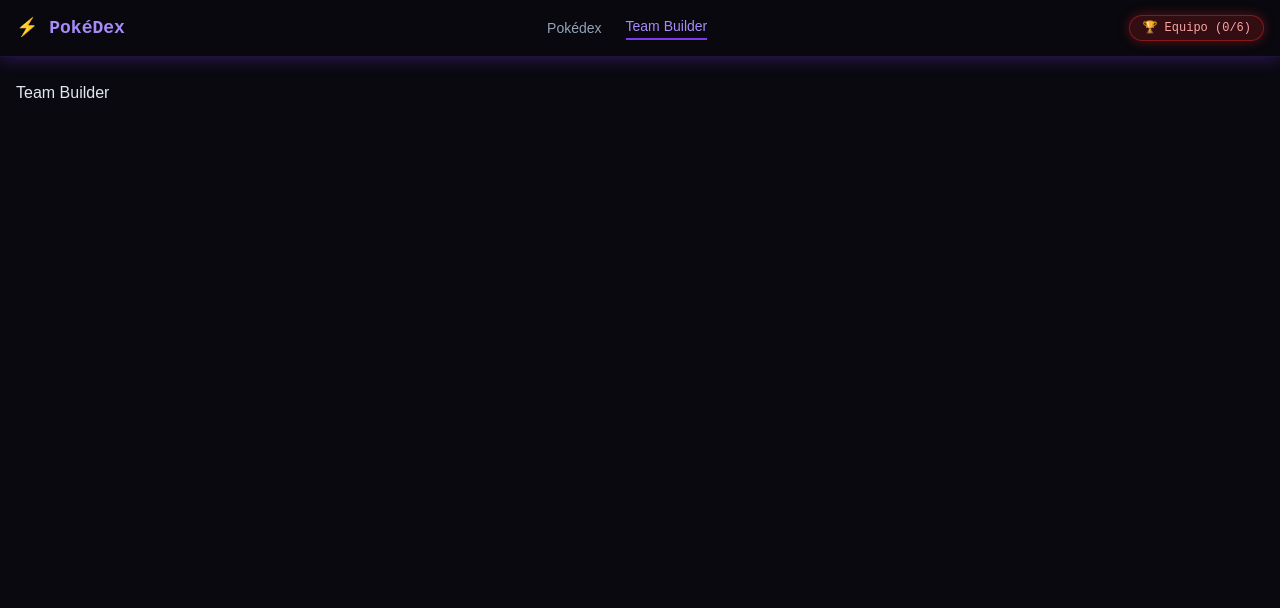
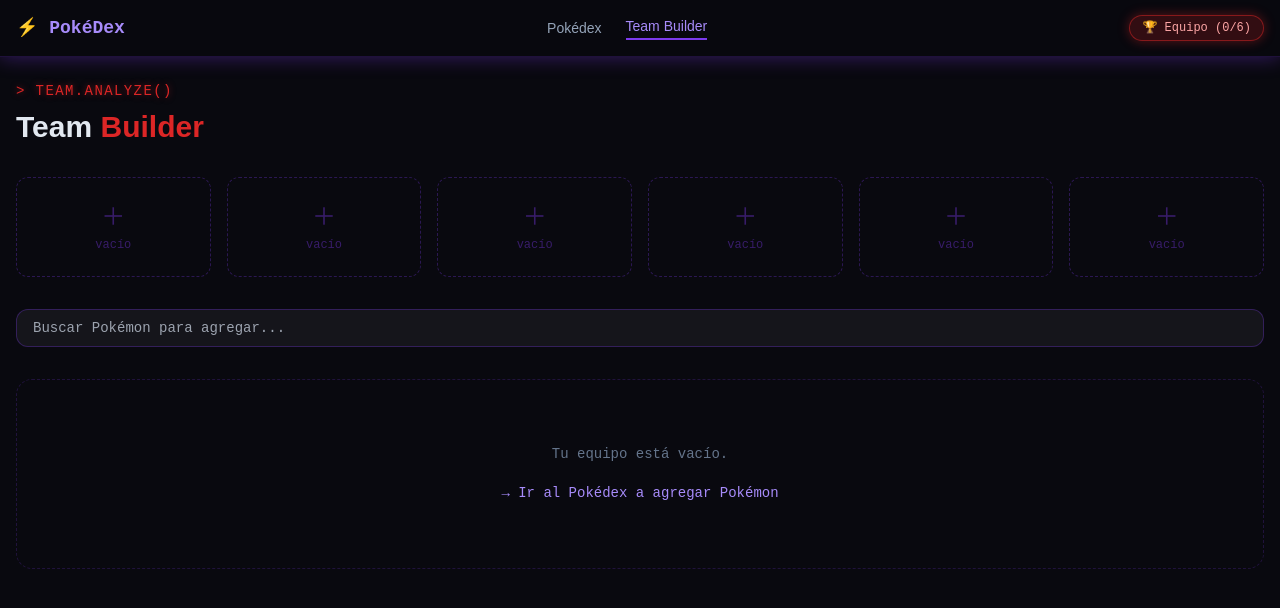
Before and after one commit to edeiker28/pokedex, a React (Vite) app: page /team in a window 1280 px wide. Shown: the top 608 px of the page. Built offline with nearby package versions, Linux system fonts and the light colour scheme.

Commit message:
feat: implement TeamBuilder with type coverage analysis

```diff
--- a/src/pages/TeamBuilder.tsx
+++ b/src/pages/TeamBuilder.tsx
@@ -1 +1,173 @@
-export default function TeamBuilder() { return <div>Team Builder</div> }
+import { useState } from 'react'
+import { Link } from 'react-router-dom'
+import { motion, AnimatePresence } from 'framer-motion'
+import { useTeamStore } from '../store/teamStore'
+import { analyzeTeamWeaknesses } from '../constants/typeChart'
+import { getTypeColor } from '../constants/typeColors'
+import { usePokemonSearch } from '../hooks/usePokemons'
+import TypeBadge from '../components/TypeBadge'
+
+export default function TeamBuilder() {
+  const { team, removeFromTeam, clearTeam, addToTeam } = useTeamStore()
+  const [searchQuery, setSearchQuery] = useState('')
+
+  const searchResult = usePokemonSearch(searchQuery)
+
+  const teamTypes = team.map(p => p.types)
+  const weaknesses = analyzeTeamWeaknesses(teamTypes)
+
+  const sortedWeaknesses = Object.entries(weaknesses)
+    .sort((a, b) => b[1] - a[1])
+
+  const handleAddFromSearch = () => {
+    if (!searchResult.data) return
+    const p = searchResult.data
+    addToTeam({
+      id: p.id,
+      name: p.name,
+      types: p.types.map((t: { type: { name: string } }) => t.type.name),
+      sprite: p.sprites.front_default,
+    })
+    setSearchQuery('')
+  }
+
+  return (
+    <div>
+      <motion.p initial={{ opacity: 0 }} animate={{ opacity: 1 }} className="font-mono text-gamer-red text-sm mb-2 tracking-widest uppercase" style={{ textShadow: '0 0 6px rgba(220,38,38,0.5)' }}>
+        &gt; team.analyze()
+      </motion.p>
+      <motion.h1 initial={{ opacity: 0, y: 10 }} animate={{ opacity: 1, y: 0 }} className="text-3xl font-bold mb-8">
+        Team <span className="text-gamer-red">Builder</span>
+      </motion.h1>
+
+      <div className="grid grid-cols-3 sm:grid-cols-6 gap-4 mb-8">
+        {Array.from({ length: 6 }).map((_, i) => {
+          const pokemon = team[i]
+          return (
+            <AnimatePresence key={i} mode="wait">
+              {pokemon ? (
+                <motion.div
+                  key={pokemon.id}
+                  initial={{ opacity: 0, scale: 0.8 }}
+                  animate={{ opacity: 1, scale: 1 }}
+                  exit={{ opacity: 0, scale: 0.8 }}
+                  className="relative rounded-xl p-3 text-center"
+                  style={{
+                    background: `linear-gradient(135deg, ${getTypeColor(pokemon.types[0])}18, #09090f)`,
+                    border: `1px solid ${getTypeColor(pokemon.types[0])}55`,
+                    boxShadow: `0 0 10px ${getTypeColor(pokemon.types[0])}22`,
+                  }}
+                >
+                  <button
+                    onClick={() => removeFromTeam(pokemon.id)}
+                    className="absolute top-1 right-1 text-gamer-red/60 hover:text-gamer-red text-xs transition-colors"
+                  >
+                    ✕
+                  </button>
+                  <Link to={`/pokedex/${pokemon.id}`}>
+                    <div
+                      className="w-12 h-12 mx-auto mb-1 rounded-full flex items-center justify-center"
+                      style={{ background: `${getTypeColor(pokemon.types[0])}22` }}
+                    >
+                      <img src={pokemon.sprite} alt={pokemon.name} className="w-10 h-10 object-contain" />
+                    </div>
+                  </Link>
+                  <p className="text-xs text-white font-semibold capitalize">{pokemon.name}</p>
+                  <p className="text-xs font-mono capitalize mt-1" style={{ color: getTypeColor(pokemon.types[0]) }}>
+                    {pokemon.types[0]}
+                  </p>
+                </motion.div>
+              ) : (
+                <motion.div
+                  key={`empty-${i}`}
+                  initial={{ opacity: 0 }}
+                  animate={{ opacity: 1 }}
+                  className="rounded-xl p-3 text-center border border-dashed border-gamer-purple/30 flex flex-col items-center justify-center min-h-[100px] text-gamer-purple/40"
+                >
+                  <span className="text-2xl">＋</span>
+                  <span className="text-xs font-mono mt-1">vacío</span>
+                </motion.div>
+              )}
+            </AnimatePresence>
+          )
+        })}
+      </div>
+
+      {team.length < 6 && (
+        <div className="flex gap-2 mb-8">
+          <input
+            type="text"
+            value={searchQuery}
+            onChange={e => setSearchQuery(e.target.value)}
+            placeholder="Buscar Pokémon para agregar..."
+            className="flex-1 bg-white/5 border border-gamer-purple/30 rounded-xl px-4 py-2 text-sm outline-none focus:border-gamer-purple/60 transition-colors font-mono"
+          />
+          {searchResult.data && (
+            <button
+              onClick={handleAddFromSearch}
+              className="px-4 py-2 bg-gamer-purple rounded-xl text-sm font-semibold text-white hover:bg-gamer-purple/80 transition-colors capitalize"
+            >
+              + {searchResult.data.name}
+            </button>
+          )}
+        </div>
+      )}
+
+      {team.length > 0 ? (
+        <motion.div
+          initial={{ opacity: 0, y: 20 }}
+          animate={{ opacity: 1, y: 0 }}
+          className="bg-white/5 border border-gamer-purple/20 rounded-2xl p-6"
+        >
+          <p className="font-mono text-gamer-purple text-xs tracking-widest uppercase mb-4">&gt; cobertura_de_tipos</p>
+
+          {sortedWeaknesses.length === 0 ? (
+            <p className="text-slate-500 text-sm font-mono">Agrega más Pokémon para ver el análisis.</p>
+          ) : (
+            <>
+              <p className="text-xs text-slate-500 font-mono mb-4">Número de Pokémon débiles a cada tipo atacante:</p>
+              <div className="flex flex-wrap gap-2">
+                {sortedWeaknesses.map(([type, count]) => (
+                  <div
+                    key={type}
+                    className="flex items-center gap-2 px-3 py-1.5 rounded-lg text-sm"
+                    style={{
+                      background: count >= 2 ? `${getTypeColor(type)}22` : '#ffffff08',
+                      border: `1px solid ${count >= 2 ? getTypeColor(type) + '55' : '#ffffff15'}`,
+                    }}
+                  >
+                    <span style={{ color: getTypeColor(type) }} className="capitalize font-mono text-xs">{type}</span>
+                    <span
+                      className="font-bold text-xs"
+                      style={{ color: count >= 3 ? '#dc2626' : count === 2 ? '#f59e0b' : '#94a3b8' }}
+                    >
+                      ×{count}
+                    </span>
+                  </div>
+                ))}
+              </div>
+            </>
+          )}
+        </motion.div>
+      ) : (
+        <div className="text-center py-16 border border-dashed border-gamer-purple/20 rounded-2xl">
+          <p className="text-slate-500 font-mono text-sm mb-4">Tu equipo está vacío.</p>
+          <Link to="/pokedex" className="text-gamer-purple-light hover:underline text-sm font-mono">
+            → Ir al Pokédex a agregar Pokémon
+          </Link>
+        </div>
+      )}
+
+      {team.length > 0 && (
+        <div className="mt-6 text-right">
+          <button
+            onClick={clearTeam}
+            className="text-xs text-gamer-red/60 hover:text-gamer-red font-mono transition-colors"
+          >
+            ✕ Limpiar equipo
+          </button>
+        </div>
+      )}
+    </div>
+  )
+}
```
